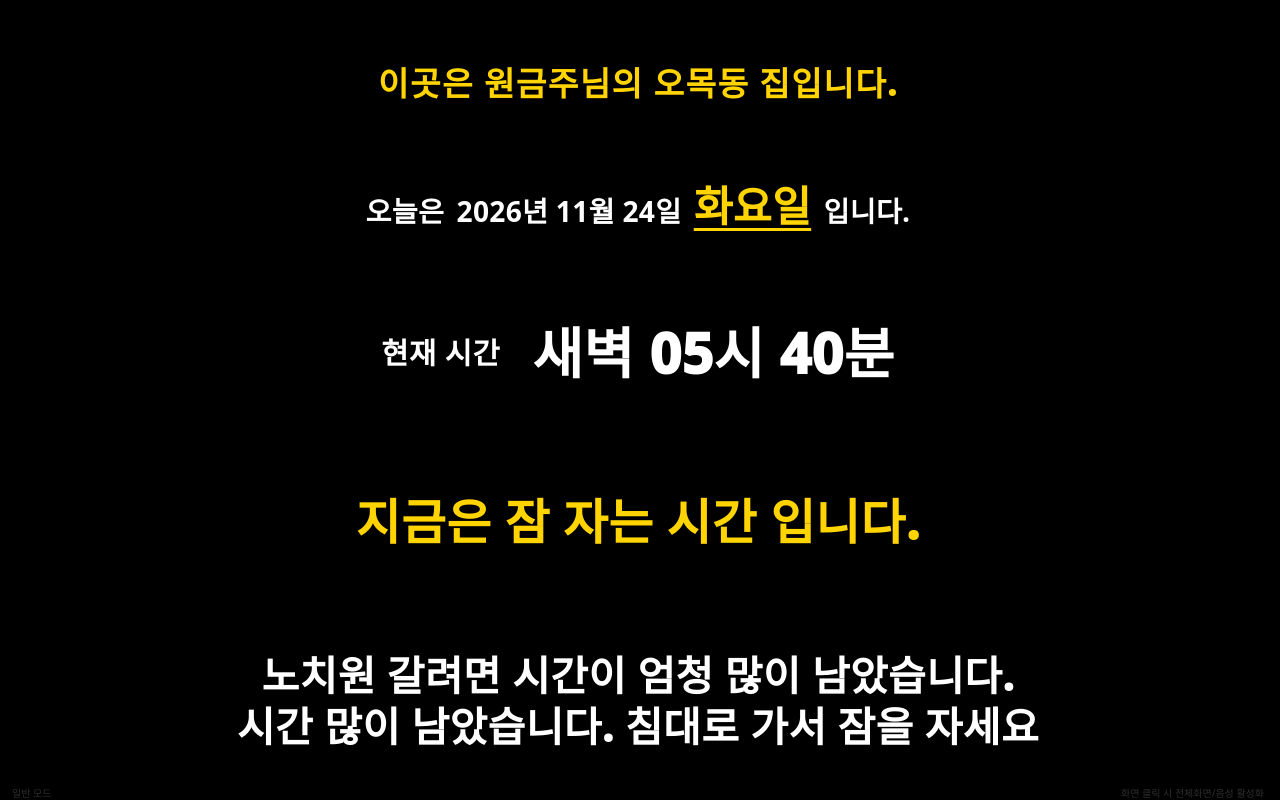
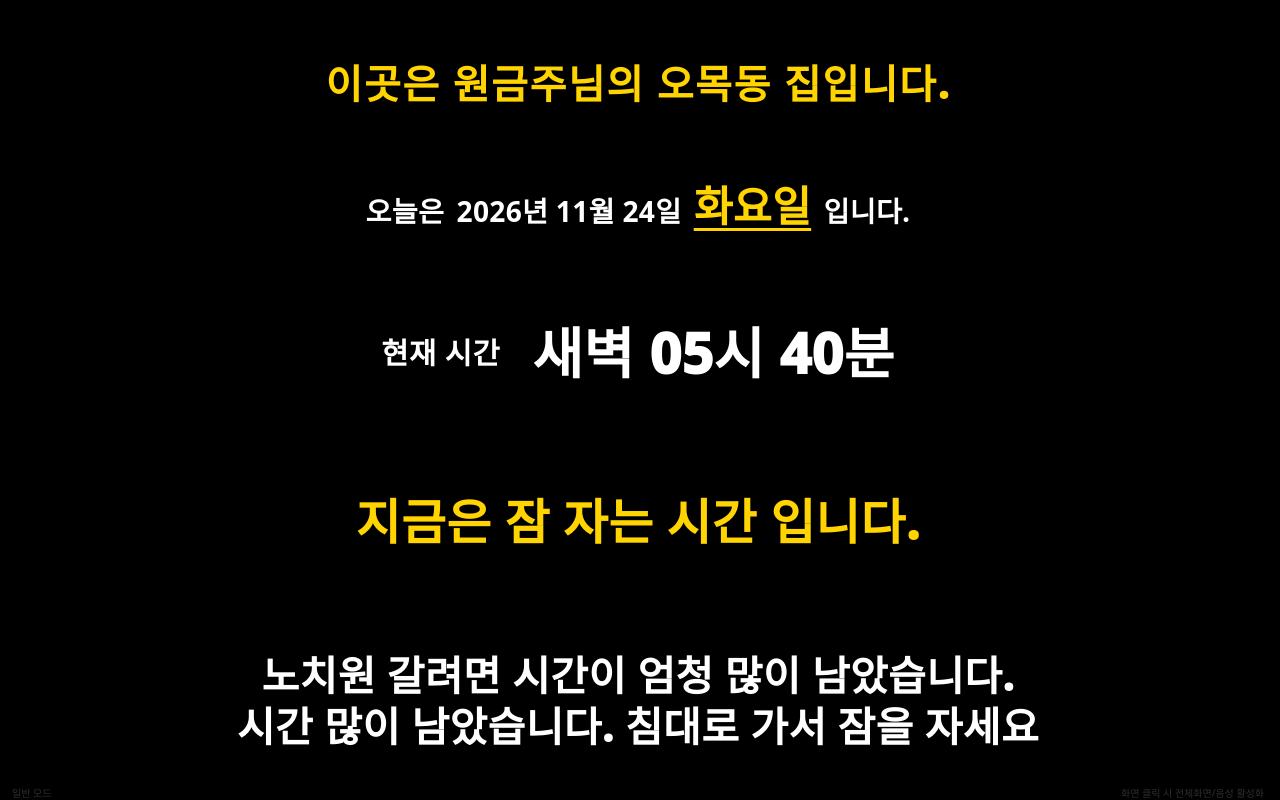
Before and after one commit to happynzine/wall-clock, a plain HTML site: page landscape.html in a window 1280 px wide. Drawn offline with Linux system fonts and the light colour scheme.

Commit message:
Increase look-size variable in landscape.html

```diff
--- a/landscape.html
+++ b/landscape.html
@@ -40,7 +40,7 @@
       --muted: #ffffff;
 
       /* 전체 폰트는 이전 큰 버전 대비 약 70% 수준 */
-      --look-size: clamp(30px, 2.6vw, 56px);
+      --look-size: clamp(40px, 2.6vw, 56px);
       --date-size: clamp(24px, 2.2vw, 48px);
       --weekday-size: clamp(38px, 3.3vw, 73px);
       --time-label-size: clamp(24px, 2.3vw, 46px);
```
